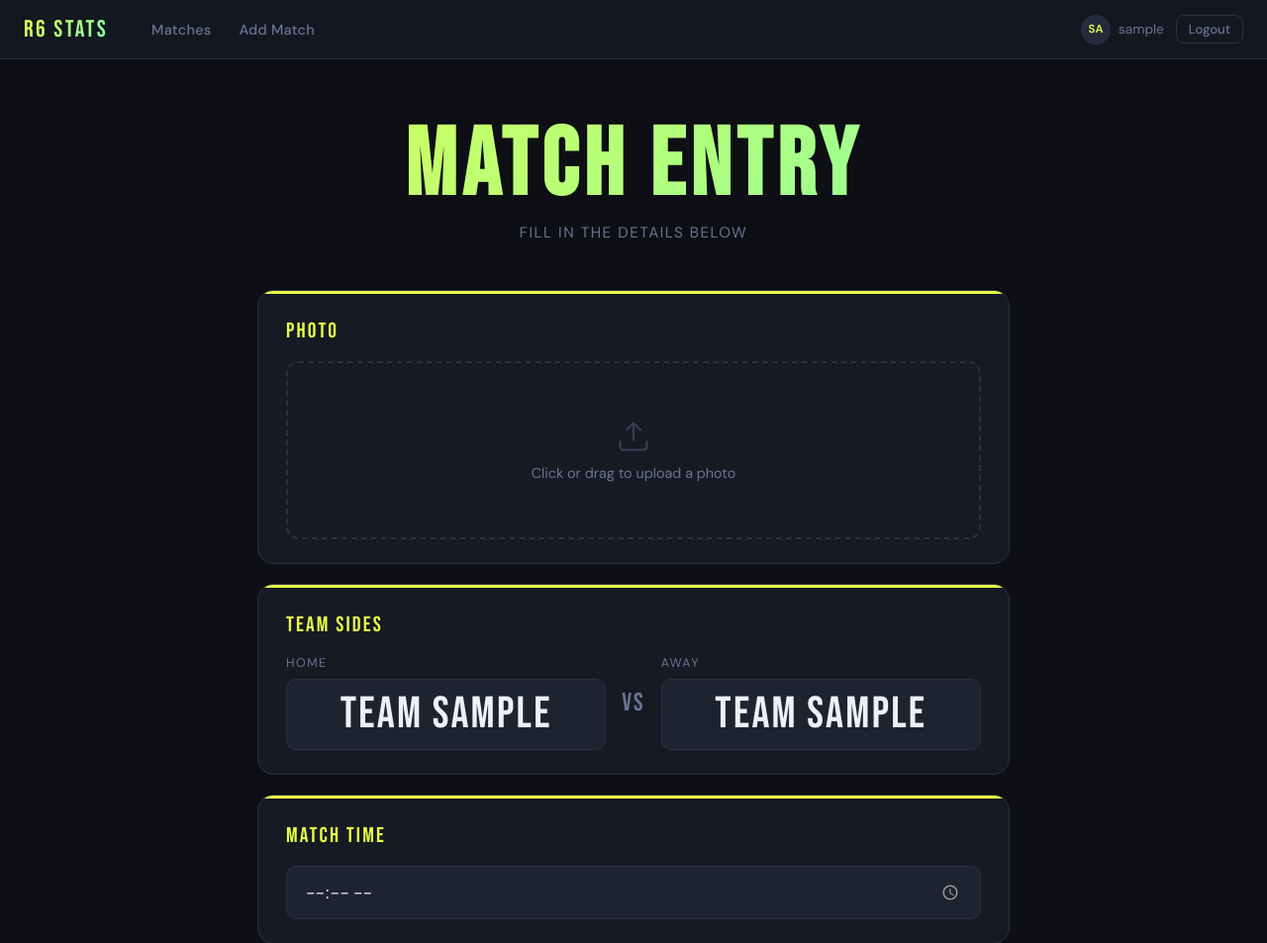
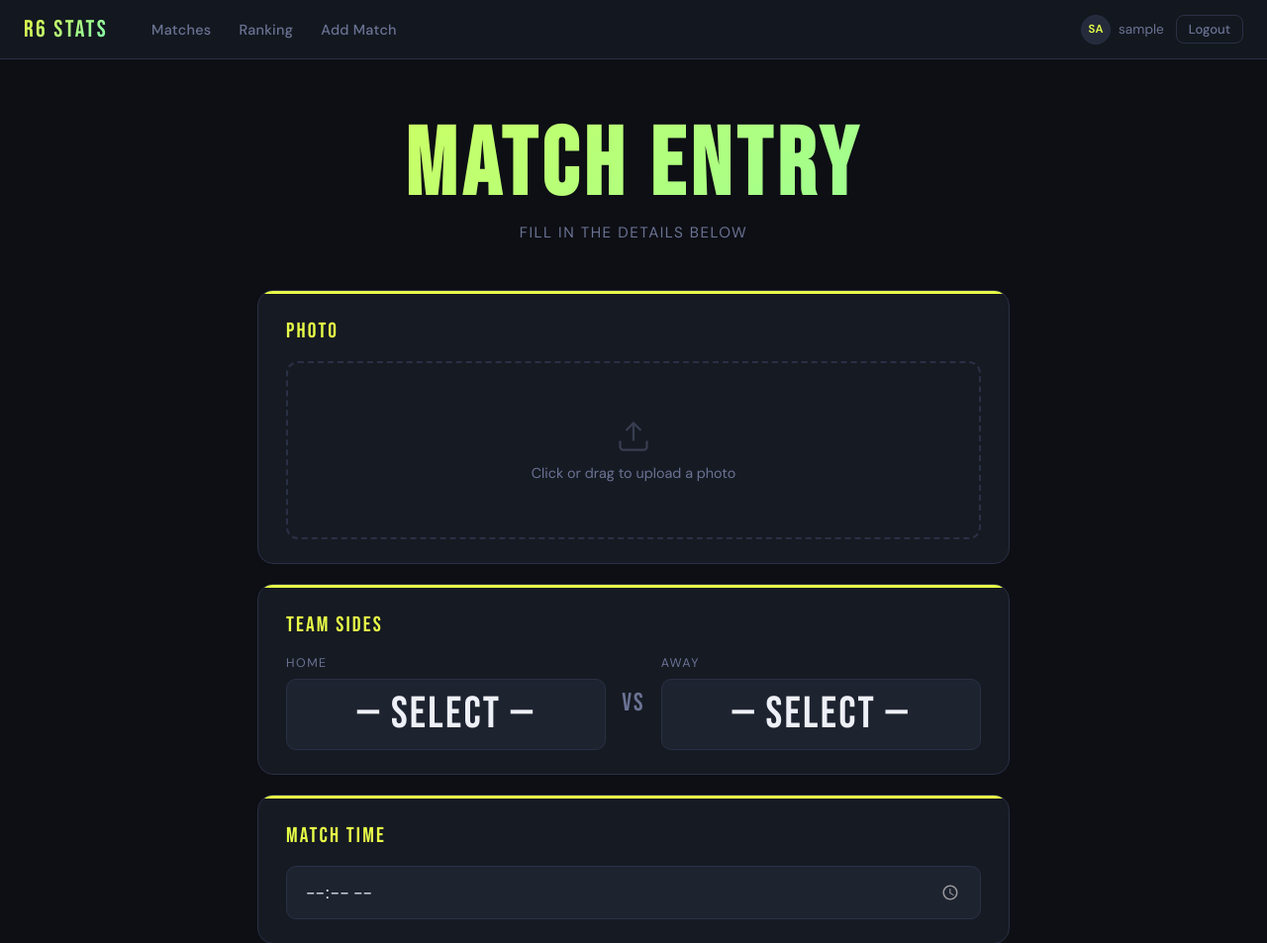
Before and after one commit to DimitriPC/CustomsDatabase, a Flask app: page /addGame/1 in a window 1280 px wide. Shown: the top 953 px of the page at 99% size. Run offline with Flask 3, Linux system fonts and the light colour scheme; a user stored in the database is signed in; tables that the repository leaves empty hold one stand-in row (values such as "Sample post").

Commit message:
added toggle to home/away on addgame

```diff
--- a/HelloFlask/templates/addGame.html
+++ b/HelloFlask/templates/addGame.html
@@ -46,7 +46,8 @@
             <div class="score-row">
                 <div class="team-block">
                     <span class="team-name">Home</span>
-                    <select name="home_team_id" class="score-input">
+                    <select name="home_team_id" class="score-input" required>
+                        <option value="">— Select —</option>
                         {% for team in match.match_teams %}
                         <option value="{{ team.match_team_id }}">Team {{ team.participants[0].user.username if team.participants else 'No players' }}</option>
                         {% endfor %}
@@ -55,7 +56,8 @@
                 <span class="vs">VS</span>
                 <div class="team-block">
                     <span class="team-name">Away</span>
-                    <select name="away_team_id" class="score-input">
+                    <select name="away_team_id" class="score-input" required>
+                        <option value="">— Select —</option>
                         {% for team in match.match_teams %}
                         <option value="{{ team.match_team_id }}">Team {{ team.participants[0].user.username }}</option>
                         {% endfor %}
@@ -162,6 +164,25 @@
     reader.readAsDataURL(file);
     });
 
+    //Home/Away selector
+    const home = document.querySelector('select[name="home_team_id"]');
+    const away = document.querySelector('select[name="away_team_id"]');
 
+    function syncSelects() {
+    // re-enable all options in both
+    [...home.options, ...away.options].forEach(o => o.disabled = false);
+
+    // disable selected value of home in away and vice versa
+    if (home.value) {
+    away.querySelector(`option[value="${home.value}"]`).disabled = true;
+    }
+    if (away.value) {
+    home.querySelector(`option[value="${away.value}"]`).disabled = true;
+    }
+    }
+
+    home.addEventListener('change', syncSelects);
+    away.addEventListener('change', syncSelects);
+    syncSelects(); // run on page load
 </script>
 {% endblock %}
--- a/HelloFlask/templates/addMatch2.html
+++ b/HelloFlask/templates/addMatch2.html
@@ -202,8 +202,8 @@ input:focus {
         <div class="card">
             <div class="card-label">First To</div>
             <div class="firstto-row">
-                <input type="number" name="first_to" min="1" max="999" placeholder="7">
-                <span class="firstto-label">points / goals / sets</span>
+                <input type="number" name="first_to" min="1" max="999" value="2">
+                <span class="firstto-label">games</span>
             </div>
         </div>
 
@@ -240,4 +240,5 @@ input:focus {
 
     <button type="submit" class="submit-btn">Create Match</button>
 </form>
+
 {% endblock %}
--- a/HelloFlask/templates/base.html
+++ b/HelloFlask/templates/base.html
@@ -582,6 +582,10 @@
                class="nav-link {{ 'active' if request.endpoint == 'matches' }}">
                 Matches
             </a>
+            <a href="{{ url_for('ranking') }}"
+               class="nav-link {{ 'active' if request.endpoint == 'ranking' }}">
+                Ranking
+            </a>
             {% if current_user.is_admin %}
             <a href="{{ url_for('add_match') }}"
                class="nav-link {{ 'active' if request.endpoint == 'add_match' }}">
```
Also changed, not shown: 1 other file.
